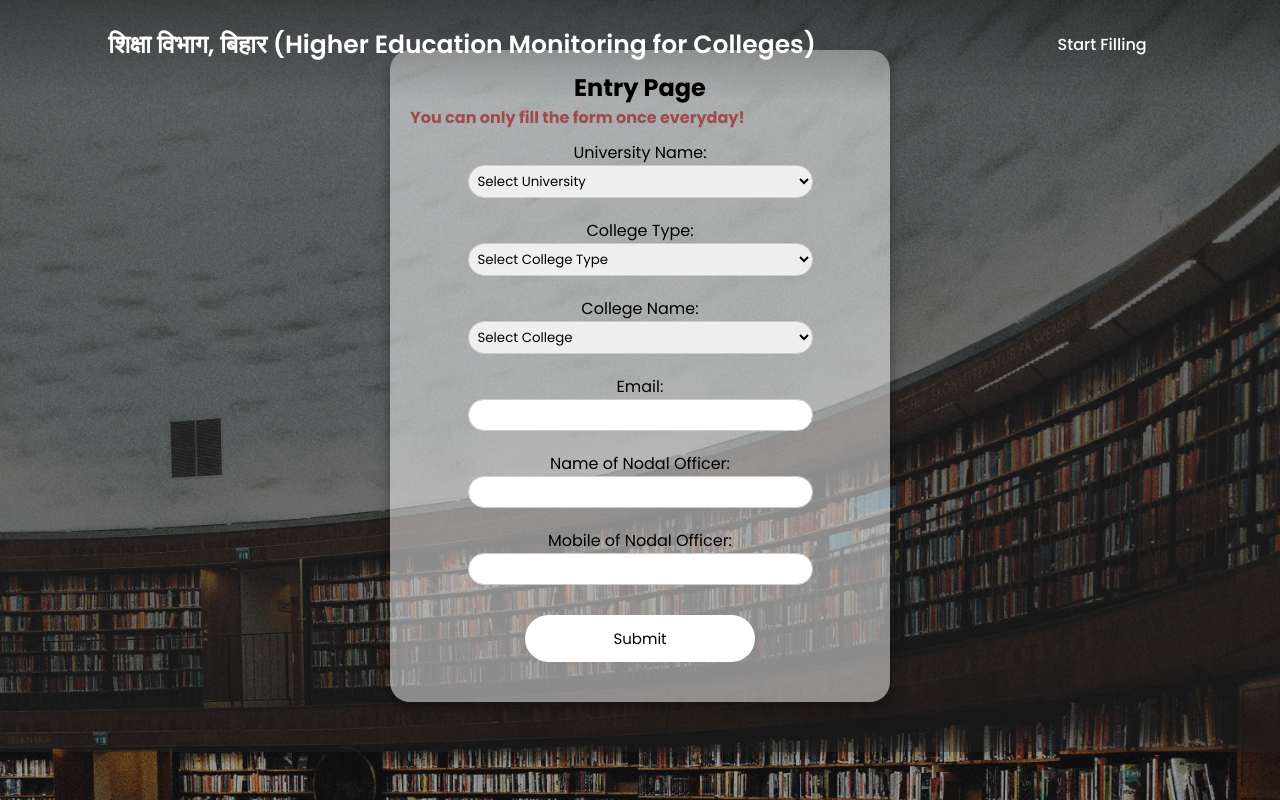
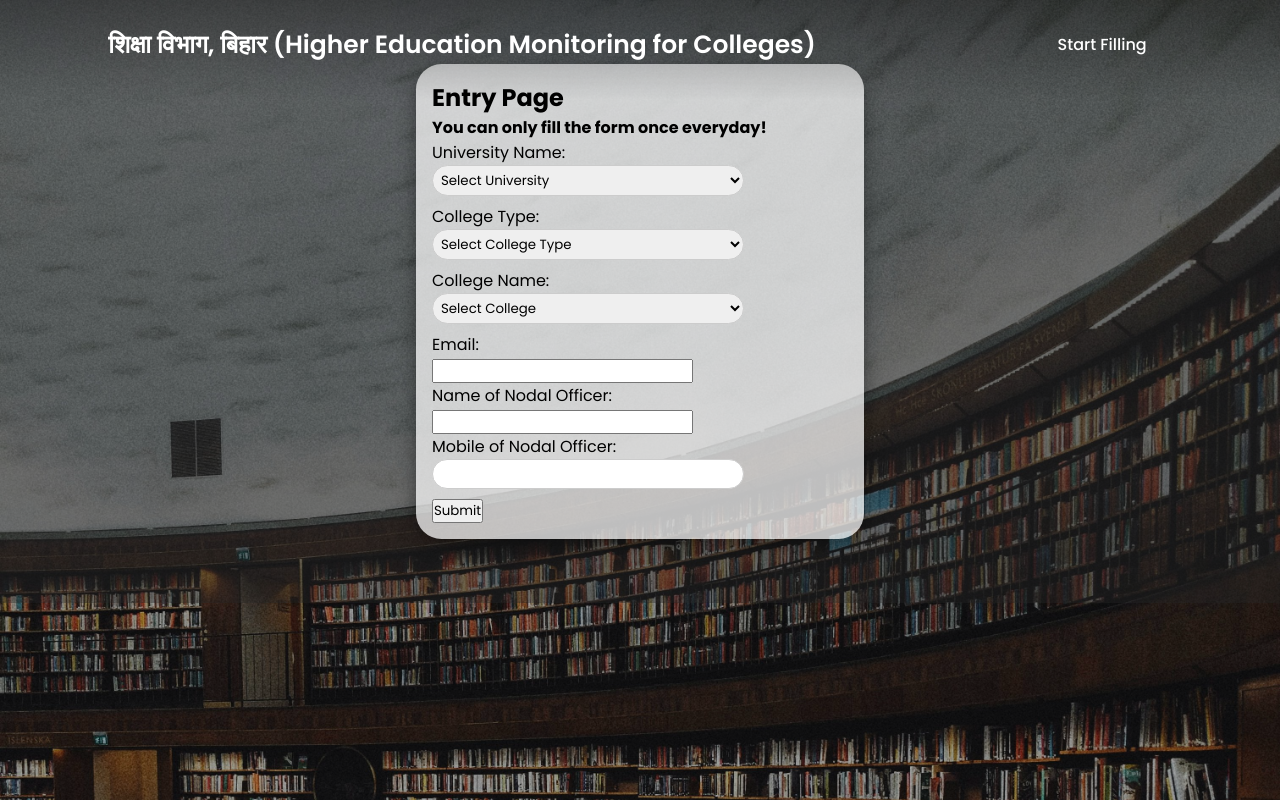
Before and after one commit to Prod23/DataScopeForms, a Django app: page / in a window 1280 px wide. Run offline with Django 5.2, Linux system fonts and the light colour scheme; some libraries are stand-ins or nearby versions.

Commit message:
Update signup.html

```diff
--- a/form_app/datascope/templates/signup.html
+++ b/form_app/datascope/templates/signup.html
@@ -1,122 +1,27 @@
 {% extends "base.html" %} {% block content %}
 <style>
   form {
-    width: 500px;
+    width: 35vw;
     height: auto;
-    padding: 20px 20px 20px 20px;
-    box-shadow: rgba(0, 0, 0, 0.35) 0px 5px 15px;
-    margin: 50px auto;
-    border-radius: 20px;
+    padding: 2vh 2vh 2vh 2vh;
+    box-shadow: rgba(0, 0, 0, 0.409) 0px 0.5vw 1.5vw;
+    margin: 5vw auto;
+    border-radius: 2vw;
     content: "";
     top: 0;
     left: 0;
-    background-color: rgba(255, 255, 255, 0.5); /* Semi-transparent white */
+    background-color: rgba(255, 255, 255, 0.723); /* Semi-transparent white */
     z-index: 2;
   }
-
-  form p {
-    text-align: center;
-  }
-
-  form h2 {
-    text-align: center;
-  }
-  .two-forms {
-    /* display: flex; */
-    /* gap: 30px; */
-    margin-top: 10px;
-  }
-  .input-box {
-    text-align: center; /* Center align the input fields */
-    margin-bottom: 10px;
-  }
-
-  .input-box input[type="text"],
-  .input-box input[type="email"],
-  .input-box input[type="password"],
   .input-box input[type="tel"],
   .input-box select {
     width: 75%;
-    padding: 5px;
+    padding: 0.5vh;
     margin: 50 auto;
-    margin-bottom: 10px;
-    border: 1px solid #ccc;
-    border-radius: 20px;
+    margin-bottom: 1vh;
+    border: 0.1vh solid #ccc;
+    border-radius: 2vh;
     box-sizing: border-box;
-  }
-  /* Style submit button */
-  .btn-primary {
-    display: block;
-    margin: 20px auto;
-    width: 50%;
-    padding: 12px 20px;
-    /* margin-top: 10px; */
-    border: none;
-    outline: none;
-    border-radius: 30px;
-    background-color: rgba(255, 255, 255, 1);
-    color: #000000;
-    font-size: 15px;
-    cursor: pointer;
-    transition: 0.3s ease-in-out;
-  }
-
-  .btn-primary:hover {
-    color: #ffffff;
-    background-color: #000000;
-  }
-
-  /* Style link */
-  p a {
-    color: #060606;
-  }
-
-  p a:hover {
-    text-decoration: underline;
-  }
-  .reminder {
-    animation: reminderAnimation 0.9s ease infinite alternate;
-    color: rgba(153, 31, 31, 0.745);
-  }
-
-  @keyframes reminderAnimation {
-    0% {
-      opacity: 0; /* Start with opacity 0 */
-      transform: translateY(-10px); /* Move up slightly */
-    }
-    100% {
-      opacity: 1; /* End with full opacity */
-      transform: translateY(0); /* Return to normal position */
-    }
-  }
-  .button-loader {
-    position: relative;
-    overflow: hidden;
-  }
-
-  .button-loader:after {
-    content: "";
-    position: absolute;
-    top: 50%;
-    left: 50%;
-    width: 24px;
-    height: 24px;
-    margin: -12px 0 0 -12px;
-    border: 4px solid #fff;
-    border-top: 4px solid #3498db;
-    border-radius: 50%;
-    animation: spin 1s linear infinite;
-    box-sizing: border-box;
-    transform-origin: 50% 50%;
-  }
-
-  @keyframes spin {
-    0% {
-      transform: rotate(0deg);
-    }
-    100% {
-      transform: rotate(360deg);
-    }
   }
 </style>
 <form action="" method="POST" id="registration-form">
@@ -135,7 +40,7 @@
         required
       >
         <option value="">Select University</option>
-        <!-- <option value="admin">admin</option> -->
+        <option value="admin">admin</option>
         <option value="B.R.A.B.U Muzaffarpur">B.R.A.B.U Muzaffarpur</option>
         <option value="B.N.M.U Madhepura">B.N.M.U Madhepura</option>
         <option value="J.P.U Chapra">J.P.U Chapra</option>
```
